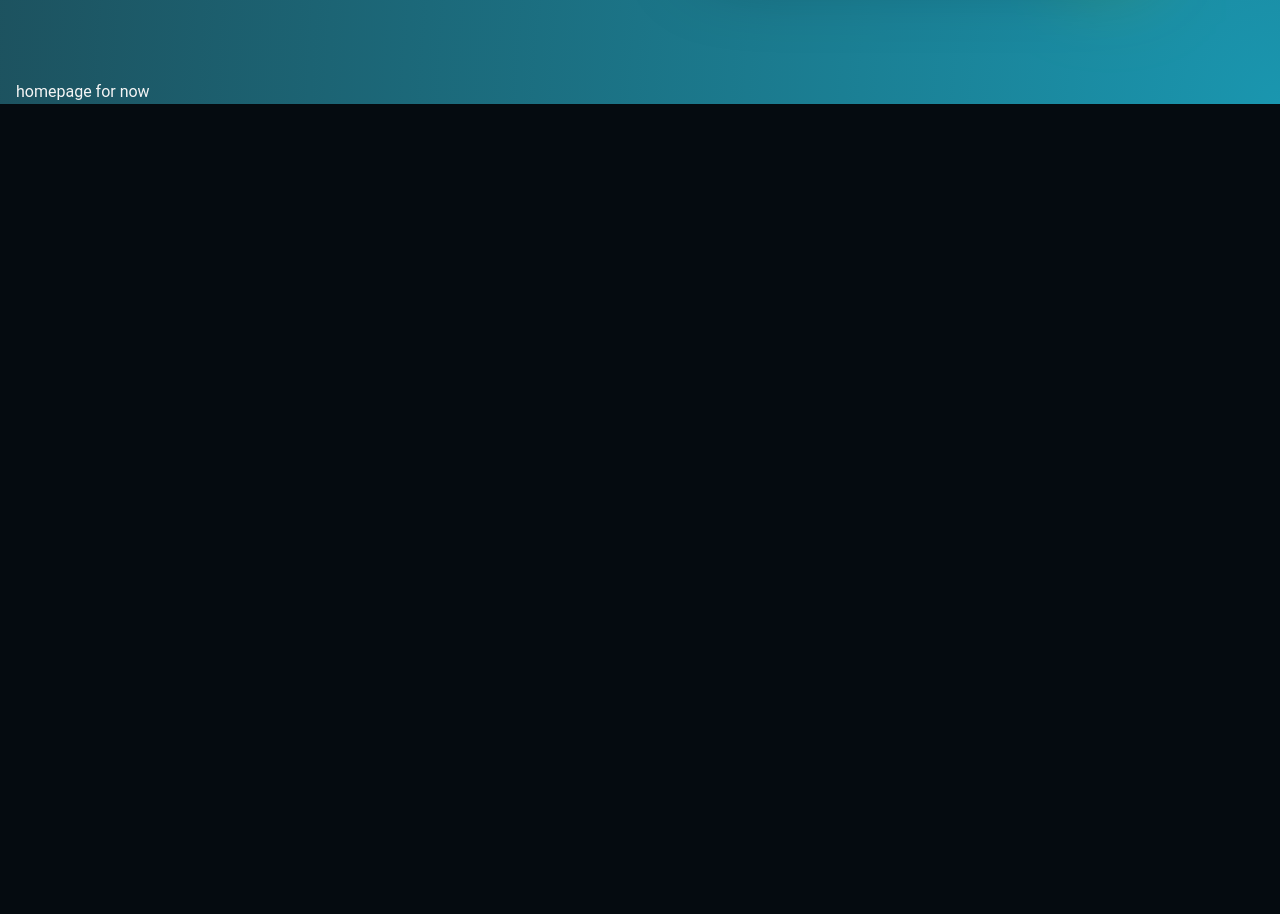
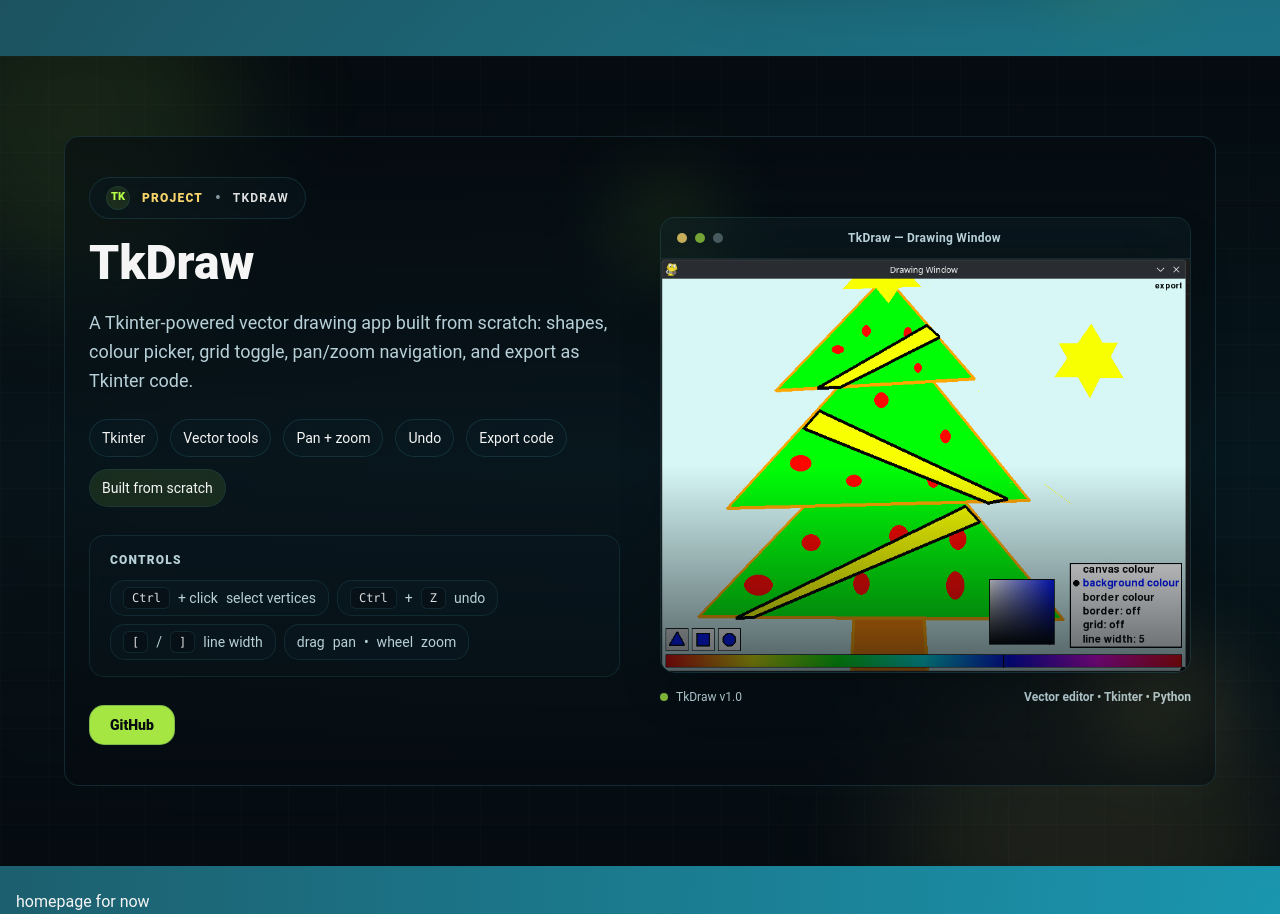
Before and after one commit to jaredturck/JaredTurck.com, a React app in the folder frontend/: page / in a window 1280 px wide. Shown: the part 2960-3874 px from the top of the page. Before the commit the page ends 3064 px from the top, so only its background shows below. Built offline with nearby package versions, Linux system fonts and the light colour scheme; the HTML template or start-up script is replaced by a standard one.

Commit message:
Added Tk draw component

```diff
--- a/frontend/src/components/HomePage.tsx
+++ b/frontend/src/components/HomePage.tsx
@@ -3,6 +3,7 @@ import HeroSection from './HeroSection'
 import AnyHJSSection from './AnyHJSSection'
 import TitusAISection from './TitusAISection'
 import JaredCalcSection from './JaredCalcSection'
+import TkDrawSection from './TKDraw'
 
 export default function HomePage() {
   return (
@@ -12,6 +13,7 @@ export default function HomePage() {
       <AnyHJSSection />
       <TitusAISection />
       <JaredCalcSection />
+      <TkDrawSection />
       <p className='px-4 pt-6'>homepage for now</p>
     </div>
   )
--- /dev/null
+++ b/frontend/src/components/TKDraw.tsx
@@ -0,0 +1,108 @@
+import tkdraw_img from '../imgs/tkdraw_image1.png'
+
+export default function TkDrawSection() {
+  return (
+    <section id='tkdraw' className='relative w-full overflow-hidden px-4 py-20'>
+      <div aria-hidden='true' className='absolute inset-0'>
+        <div className='absolute inset-0 bg-gradient-to-b from-bg via-bg/90 to-bg' />
+        <div className='absolute inset-0 opacity-[0.18] [background-image:linear-gradient(to_right,rgba(255,255,255,0.08)_1px,transparent_1px),linear-gradient(to_bottom,rgba(255,255,255,0.08)_1px,transparent_1px)] [background-size:48px_48px]' />
+        <div className='absolute -top-24 -left-20 h-80 w-80 rounded-full bg-[#b7ff4a]/10 blur-3xl' />
+        <div className='absolute -bottom-40 right-0 h-96 w-96 rounded-full bg-[#f6d36b]/10 blur-3xl' />
+      </div>
+
+      <div className='relative mx-auto max-w-6xl rounded-ui border border-line/40 bg-gradient-to-b from-bg/60 via-surface/20 to-bg/60 backdrop-blur-xl'>
+        <div className='grid gap-10 px-6 py-10 lg:grid-cols-2 lg:items-center'>
+          <div className='flex flex-col gap-5'>
+            <div className='inline-flex w-fit items-center gap-3 rounded-full border border-line/40 bg-surface/35 px-4 py-2 text-text backdrop-blur-xl'>
+              <div className='grid h-6 w-6 place-items-center rounded-ui border border-line/30 bg-[#b7ff4a]/10 text-[11px] font-extrabold text-[#b7ff4a]'>TK</div>
+              <span className='text-xs font-extrabold tracking-widest text-[#f6d36b]'>PROJECT</span>
+              <span aria-hidden='true' className='font-bold text-muted/70'>•</span>
+              <span className='text-xs font-bold tracking-widest text-text/90'>TKDRAW</span>
+            </div>
+
+            <h2 className='m-0 text-4xl font-extrabold leading-[1.02] text-text sm:text-5xl'>TkDraw</h2>
+
+            <p className='m-0 max-w-xl text-base leading-relaxed text-muted sm:text-lg'>
+              A Tkinter-powered vector drawing app built from scratch: shapes, colour picker, grid toggle, pan/zoom navigation, and export as Tkinter code.
+            </p>
+
+            <div className='mt-1 flex flex-wrap gap-3'>
+              <span className='rounded-full border border-line/40 bg-surface/35 px-3 py-2 text-sm text-text backdrop-blur-lg'>Tkinter</span>
+              <span className='rounded-full border border-line/40 bg-surface/35 px-3 py-2 text-sm text-text backdrop-blur-lg'>Vector tools</span>
+              <span className='rounded-full border border-line/40 bg-surface/35 px-3 py-2 text-sm text-text backdrop-blur-lg'>Pan + zoom</span>
+              <span className='rounded-full border border-line/40 bg-surface/35 px-3 py-2 text-sm text-text backdrop-blur-lg'>Undo</span>
+              <span className='rounded-full border border-line/40 bg-surface/35 px-3 py-2 text-sm text-text backdrop-blur-lg'>Export code</span>
+              <span className='rounded-full border border-line/30 bg-[#b7ff4a]/10 px-3 py-2 text-sm text-text backdrop-blur-lg'>Built from scratch</span>
+            </div>
+
+            <div className='mt-2 rounded-ui border border-line/30 bg-surface/25 px-5 py-4'>
+              <div className='text-xs font-extrabold tracking-widest text-muted'>CONTROLS</div>
+              <div className='mt-3 flex flex-wrap gap-2 text-sm text-text/90'>
+                <span className='inline-flex items-center gap-2 rounded-ui border border-line/30 bg-surface/35 px-3 py-1.5'>
+                  <span className='rounded-md border border-line/30 bg-bg/40 px-2 py-0.5 font-mono text-xs'>Ctrl</span>
+                  <span className='text-muted'>+ click</span>
+                  <span className='text-muted'>select vertices</span>
+                </span>
+                <span className='inline-flex items-center gap-2 rounded-ui border border-line/30 bg-surface/35 px-3 py-1.5'>
+                  <span className='rounded-md border border-line/30 bg-bg/40 px-2 py-0.5 font-mono text-xs'>Ctrl</span>
+                  <span className='text-muted'>+</span>
+                  <span className='rounded-md border border-line/30 bg-bg/40 px-2 py-0.5 font-mono text-xs'>Z</span>
+                  <span className='text-muted'>undo</span>
+                </span>
+                <span className='inline-flex items-center gap-2 rounded-ui border border-line/30 bg-surface/35 px-3 py-1.5'>
+                  <span className='rounded-md border border-line/30 bg-bg/40 px-2 py-0.5 font-mono text-xs'>[</span>
+                  <span className='text-muted'>/</span>
+                  <span className='rounded-md border border-line/30 bg-bg/40 px-2 py-0.5 font-mono text-xs'>]</span>
+                  <span className='text-muted'>line width</span>
+                </span>
+                <span className='inline-flex items-center gap-2 rounded-ui border border-line/30 bg-surface/35 px-3 py-1.5'>
+                  <span className='text-muted'>drag</span>
+                  <span className='text-muted'>pan</span>
+                  <span className='text-muted'>•</span>
+                  <span className='text-muted'>wheel</span>
+                  <span className='text-muted'>zoom</span>
+                </span>
+              </div>
+            </div>
+
+            <div className='mt-2 flex flex-wrap gap-4'>
+              <a href='https://github.com/jaredturck/tk-draw' target='_blank' rel='noreferrer' className='inline-flex items-center justify-center rounded-ui bg-[#b7ff4a]/90 hover:bg-[#b7ff4a] px-5 py-3 text-sm font-extrabold leading-none text-bg border border-line/30 transition-colors'>GitHub</a>
+            </div>
+          </div>
+
+          <div className='relative'>
+            <div aria-hidden='true' className='absolute -inset-6'>
+              <div className='absolute -top-4 -left-4 h-24 w-24 rounded-ui bg-[#b7ff4a]/10 blur-2xl' />
+              <div className='absolute -bottom-6 right-0 h-28 w-28 rounded-ui bg-[#f6d36b]/10 blur-2xl' />
+            </div>
+
+            <div className='relative overflow-hidden rounded-ui border border-line/40 bg-surface/20 backdrop-blur-xl shadow-2xl transition-transform duration-500 hover:-translate-y-1'>
+              <div className='flex items-center justify-between border-b border-line/30 bg-gradient-to-b from-surface/40 to-surface/20 px-4 py-3'>
+                <div className='flex items-center gap-2'>
+                  <span className='h-2.5 w-2.5 rounded-full bg-[#f6d36b]/80' />
+                  <span className='h-2.5 w-2.5 rounded-full bg-[#b7ff4a]/60' />
+                  <span className='h-2.5 w-2.5 rounded-full bg-muted/35' />
+                </div>
+                <div className='text-xs font-semibold tracking-wide text-muted'>TkDraw — Drawing Window</div>
+                <div className='w-12' />
+              </div>
+
+              <div className='relative'>
+                <img src={tkdraw_img} alt='TkDraw screenshot' className='w-full object-cover' />
+                <div className='absolute inset-0 bg-gradient-to-t from-bg/65 via-transparent to-transparent' />
+              </div>
+            </div>
+
+            <div className='mt-4 flex items-center justify-between'>
+              <div className='inline-flex items-center gap-2 text-xs text-muted'>
+                <span className='h-2 w-2 rounded-full bg-[#b7ff4a]/70' />
+                TkDraw v1.0
+              </div>
+              <div className='text-xs font-semibold text-muted'>Vector editor • Tkinter • Python</div>
+            </div>
+          </div>
+        </div>
+      </div>
+    </section>
+  )
+}
```
Also changed, not shown: frontend/src/imgs/tkdraw_image1.png (added).
